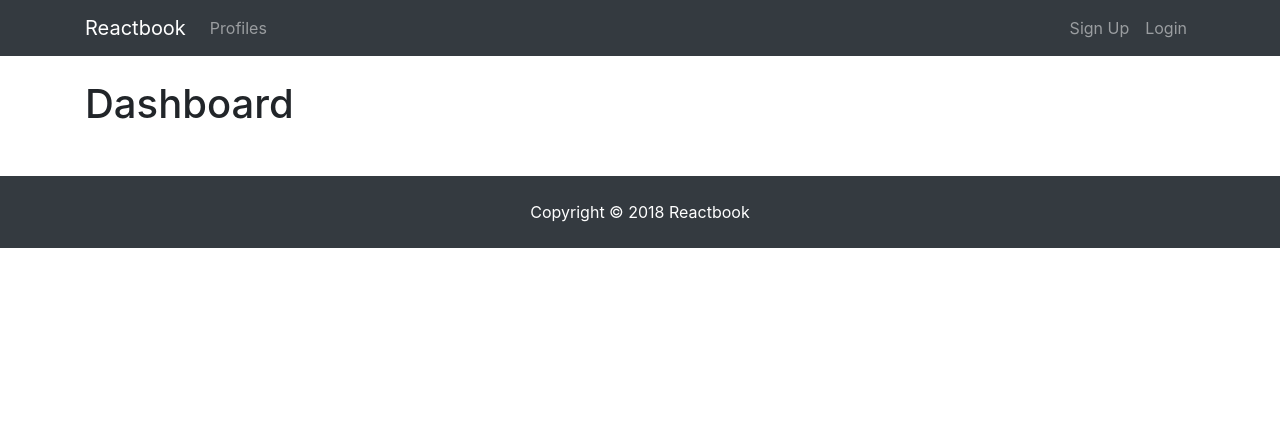
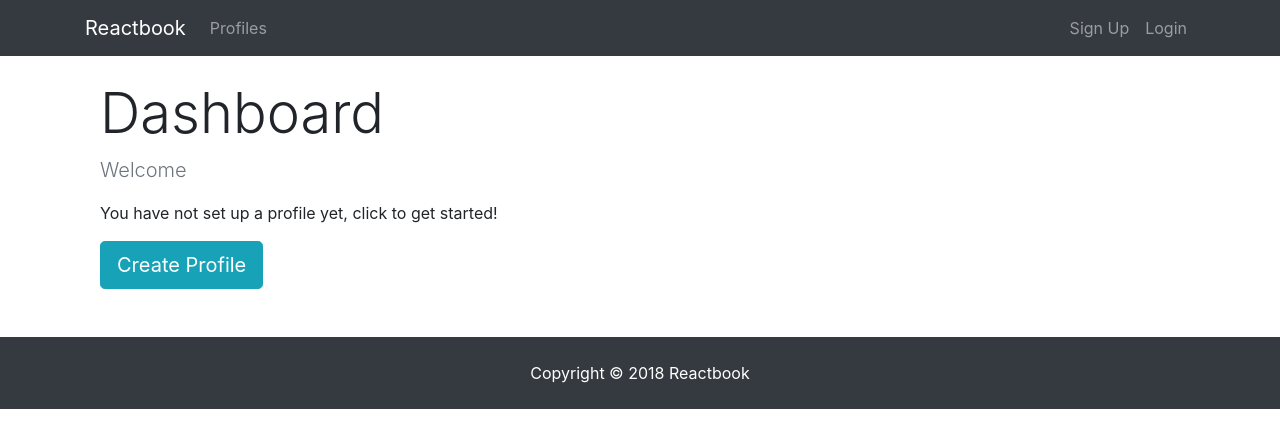
Before and after one commit to MohsAkhtar/project-react-social-network, a React (Create React App) app in the folder client/: page /dashboard in a window 1280 px wide. Shown: the top 448 px of the page. Built offline with nearby package versions, Linux system fonts and the light colour scheme; no server answers.

Commit message:
Added content to dashboard to display different things depending on whether user has a created profile or not

```diff
--- /dev/null
+++ b/client/src/components/common/Spinner.js
@@ -0,0 +1,14 @@
+import React from 'react';
+import spinner from './spinner.gif';
+
+export default function Spinner() {
+  return (
+    <div>
+      <img
+        src={spinner}
+        style={{ width: '200px', margin: 'auto', display: 'block' }}
+        alt="Loading animation"
+      />
+    </div>
+  );
+}
--- a/client/src/components/dashboard/Dashboard.js
+++ b/client/src/components/dashboard/Dashboard.js
@@ -1,7 +1,9 @@
 import React, { Component } from 'react';
+import { Link } from 'react-router-dom';
 import PropTypes from 'prop-types';
 import { connect } from 'react-redux';
 import { getCurrentProfile } from '../../actions/profileActions';
+import Spinner from '../common/Spinner';
 
 class Dashboard extends Component {
   componentDidMount() {
@@ -9,15 +11,58 @@
   }
 
   render() {
+    const { user } = this.props.auth;
+    const { profile, loading } = this.props.profile;
+
+    let dashboardContent;
+    // need to make sure profile is not null before rendering anything
+    if (profile === null || loading) {
+      dashboardContent = <Spinner />;
+    } else {
+      // Check if logged in user has profile data
+      if (Object.keys(profile).length > 0) {
+        dashboardContent = <h4>TODO: DISPLAY PROFILE</h4>;
+      } else {
+        // User is logged in but has no profile
+        dashboardContent = (
+          <div>
+            <p className="lead text-muted">Welcome {user.name}</p>
+            <p>You have not set up a profile yet, click to get started!</p>
+            <Link to="/create-profile" className="btn btn-lg btn-info">
+              Create Profile
+            </Link>
+          </div>
+        );
+      }
+    }
+
     return (
-      <div>
-        <h1>Dashboard</h1>
+      <div className="dashboard">
+        <div className="container">
+          <div className="row">
+            <div className="col-md-12">
+              <h1 className="display-4">Dashboard</h1>
+              {dashboardContent}
+            </div>
+          </div>
+        </div>
       </div>
     );
   }
 }
 
+Dashboard.propTypes = {
+  getCurrentProfile: PropTypes.func.isRequired,
+  auth: PropTypes.object.isRequired,
+  profile: PropTypes.object.isRequired
+};
+
+const mapStateToProps = state => ({
+  profile: state.profile,
+  auth: state.auth
+});
+
 export default connect(
-  null,
+  mapStateToProps,
   { getCurrentProfile }
 )(Dashboard);
```
Also changed, not shown: client/src/actions/profileActions.js (+1 -6 lines), client/src/components/common/spinner.gif (added).
